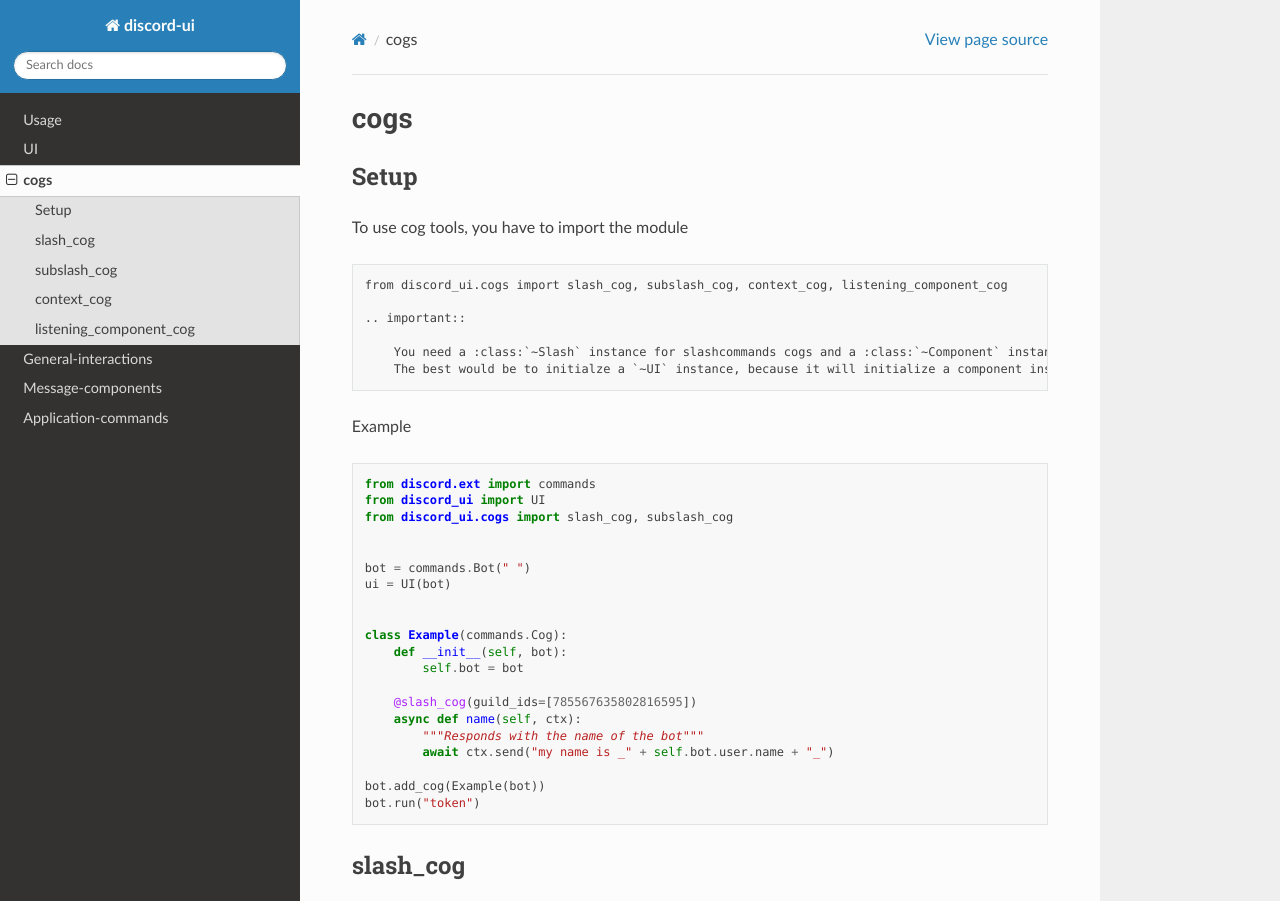
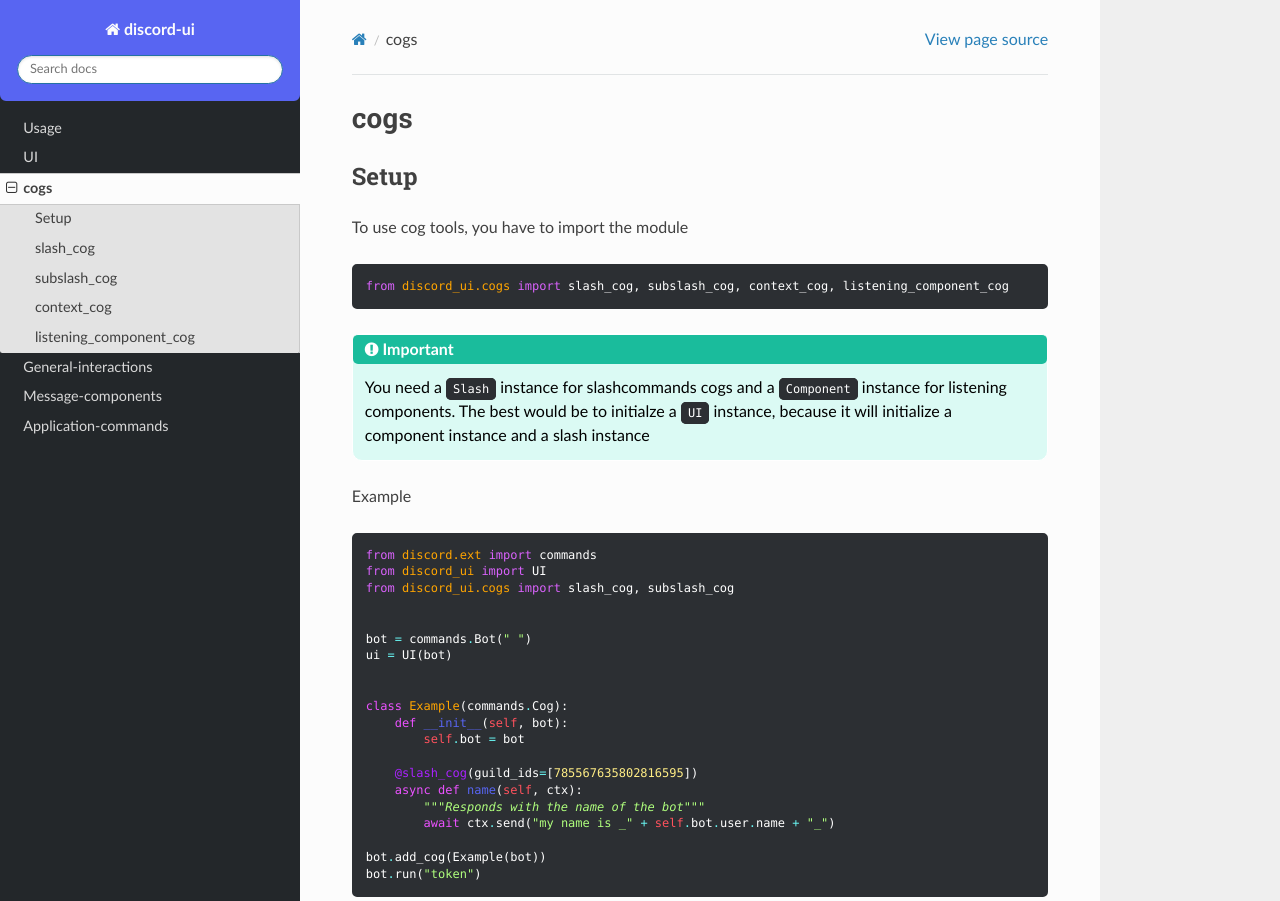
Before and after one commit to discord-py-ui/discord-ui, a Sphinx documentation site: the page built from docs/source/cogs.rst, in a window 1280 px wide and 1400 px high, cut to the strip 0-901 px from the top of the window. Built offline with Sphinx 7.4.7 and the Read the Docs theme 2.0.0, drawn with Linux system fonts in a browser that asks for light colours.

Commit message:
updated doc theme

```diff
--- /dev/null
+++ b/docs/source/_static/css/main.css
@@ -0,0 +1,75 @@
+.wy-nav-content, .wy-nav-content-wrap {
+    /* background-color: #23272A; */
+    /* color: white; */
+}
+
+.btn.btn-neutral {
+    border: 1px solid #2C2F33;
+    border-radius: 5px;
+    color: white
+}
+
+.admonition-title {
+    border-top: 1px solid white;
+    border-radius: 5px;
+}
+
+.admonition {
+    border: 1px solid white;
+    border-radius: 10px;
+    color: black;
+}
+
+code.docutils.literal.notranslate, .highlight, div.highlight-default.notranslate {
+    background-color: #2C2F33;
+    border: 2px solid #2C2F33;
+    border-radius: 5px;
+    line-height: 1em;
+    font-weight: 80;
+    color: white;
+}
+
+.wy-nav-side {
+    background-color: #23272A;
+}
+.wy-side-nav-search {
+    background-color: #5865F2;
+    border: 4px solid #5865F2;
+    border-bottom-left-radius: 6px;
+    border-bottom-right-radius: 6px;
+}
+
+.toctree-l1.current {
+    /* border: 0.5px solid white; */
+    border-radius: 2.5px;
+}
+
+dt::before {
+    content: " "
+}
+
+/* #region Scrollbar */
+/* Breite */
+::-webkit-scrollbar {
+    width: 8px;
+    height: 6px;
+}
+
+/* Hintergrund von dem außer dem Scrollding */
+::-webkit-scrollbar-track {
+    background: #1b1b1b ;
+    border: 1px solid #1b1b1b;
+    /* border-radius: 15px; */
+}
+
+/* Farbe von dem Scrollding */
+::-webkit-scrollbar-thumb {
+    background: #5865F2;
+    border: 1px solid #5865F2;
+    border-radius: 15px;
+}
+
+/* Hover Farbe */
+::-webkit-scrollbar-thumb:hover {
+    background: #5865F2;
+}
--- /dev/null
+++ b/docs/source/_static/js/override_colors.js
@@ -0,0 +1,56 @@
+function change_color(class_name, color) {
+    result = document.getElementsByClassName(class_name)
+    for (var i = 0; i < result.length; i++) {
+        result[i].style.color = color
+        result[i].style["font-weight"] = 100
+    };
+}
+
+window.onload = function() {
+    //#region colors
+    let string_green = "#afff7d"
+    let self_red = "#ff525d"
+    let int_orange = "#ffed85"
+
+    // numbers
+    change_color("mi", int_orange)
+    // '' string
+    change_color("s1", string_green)
+    // "" string
+    change_color("s2", string_green)
+    // """""" docstring
+    change_color("sd", string_green)
+    // bools
+    change_color("kc", self_red)
+
+    // import statements
+    change_color("kn", "#d962fc")
+    // import package
+    change_color("nn", "orange")
+    // comments
+    change_color("c1", "grey")
+
+
+    // class name
+    change_color("nc", "orange")
+    // __init__
+    change_color("fm", "#5865F2")
+    // self
+    change_color("bp", self_red)
+
+    // async, def, await
+    change_color("k", "#eb52ff")
+    // function name
+    change_color("nf", "#5865F2")
+
+    // built-in function calls
+    change_color("nb", "#ecfc5b")
+    // +, -, *, /, =
+    change_color("o", "#69f5f2")
+    //#endregion
+
+    // fix code
+    result = document.getElementsByTagName("code");
+    for (let i = 0; i < result.length; i++)
+        result[i].style["font-weight"] = 100
+}
--- a/docs/source/cogs.rst
+++ b/docs/source/cogs.rst
@@ -13,10 +13,10 @@
 
     from discord_ui.cogs import slash_cog, subslash_cog, context_cog, listening_component_cog
 
-    .. important::
+.. important::
 
-        You need a :class:`~Slash` instance for slashcommands cogs and a :class:`~Component` instance for listening components.
-        The best would be to initialze a `~UI` instance, because it will initialize a component instance and a slash instance
+    You need a :class:`~Slash` instance for slashcommands cogs and a :class:`~Component` instance for listening components.
+    The best would be to initialze a :class:`~UI` instance, because it will initialize a component instance and a slash instance
 
 
 Example
--- a/docs/source/components.rst
+++ b/docs/source/components.rst
@@ -4,6 +4,7 @@
 ====================
 Message-components
 ====================
+
 
 Components
 ===========
--- a/docs/source/conf.py
+++ b/docs/source/conf.py
@@ -14,12 +14,12 @@
 import sys
 sys.path.insert(0, os.path.abspath('../..'))
 
+
 # -- Project information -----------------------------------------------------
 
 project = 'discord-ui'
 copyright = '2021, 404kuso, RedstoneZockt'
 author = '404kuso, RedstoneZockt'
-
 
 def get_version():
     """returns the version of the package"""
@@ -56,4 +56,16 @@
 # Add any paths that contain custom static files (such as style sheets) here,
 # relative to this directory. They are copied after the builtin static files,
 # so a file named "default.css" will overwrite the builtin "default.css".
-# html_static_path = ['_static']
+html_static_path = ['_static']
+
+# def setup(app):
+#     app.add_css_file('css/main.css')
+
+# html_context = {
+#     'css_files': ['_static/css/main.css'],
+#     'js_files': ['_static/js/override_colors.js'],
+# }
+
+def setup(app):
+    app.add_css_file('css/main.css')
+    app.add_js_file("js/override_colors.js")
--- a/docs/source/ui.rst
+++ b/docs/source/ui.rst
@@ -3,6 +3,8 @@
 ====================
 UI
 ====================
+
+
 
 This is the main extension for the discord.py module.
 
```
Also changed, not shown: 7 other files.
